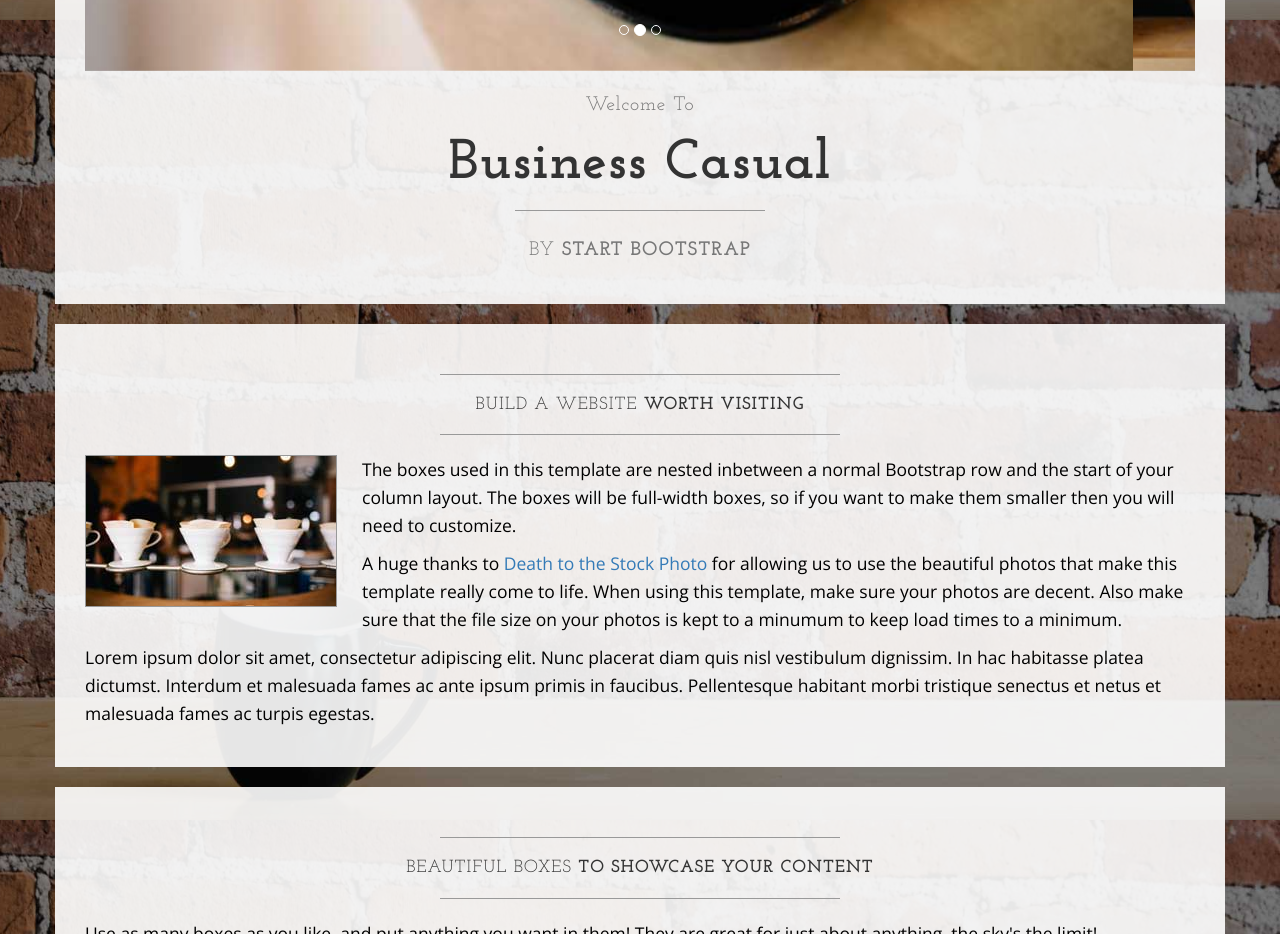
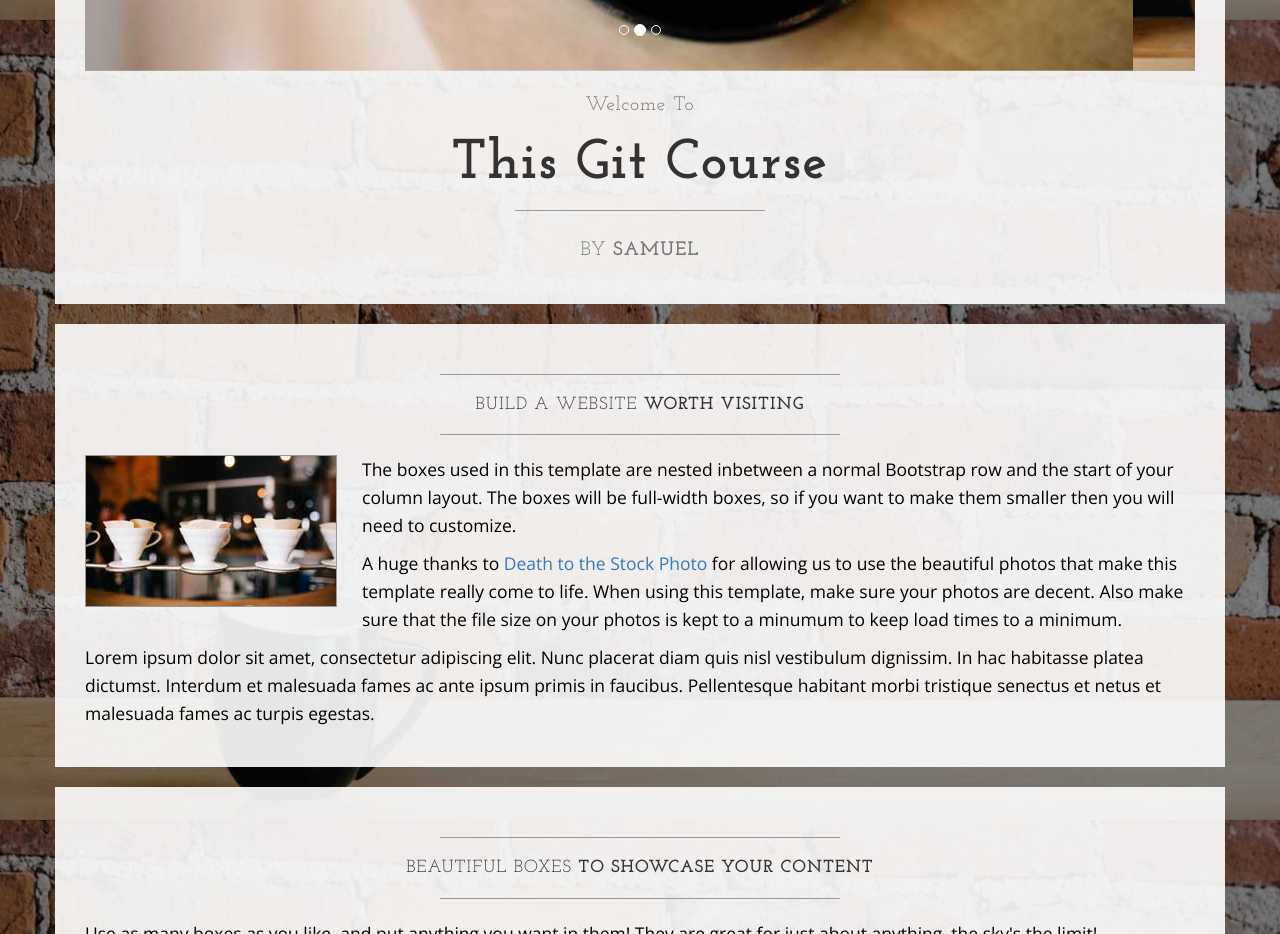
Before and after one commit to ValiantWolf/Learnable-Git-Course, a plain HTML site: page index.html in a window 1280 px wide. Shown: the part 780-1714 px from the top of the page. Drawn offline with nearby package versions, Linux system fonts and the light colour scheme.

Commit message:
changed items after carousel

```diff
--- a/index.html
+++ b/index.html
@@ -108,11 +108,11 @@
                     <h2 class="brand-before">
                         <small>Welcome to</small>
                     </h2>
-                    <h1 class="brand-name">Business Casual</h1>
+                    <h1 class="brand-name">This Git Course</h1>
                     <hr class="tagline-divider">
                     <h2>
                         <small>By
-                            <strong>Start Bootstrap</strong>
+                            <strong>Samuel</strong>
                         </small>
                     </h2>
                 </div>
```
